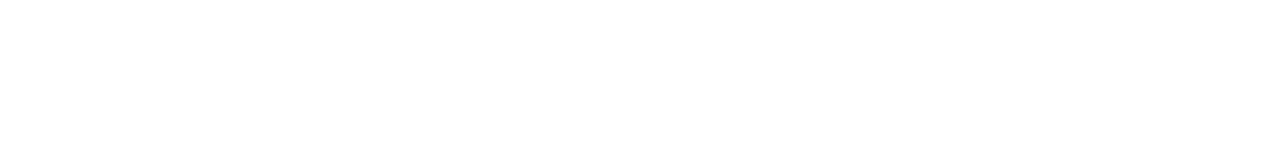
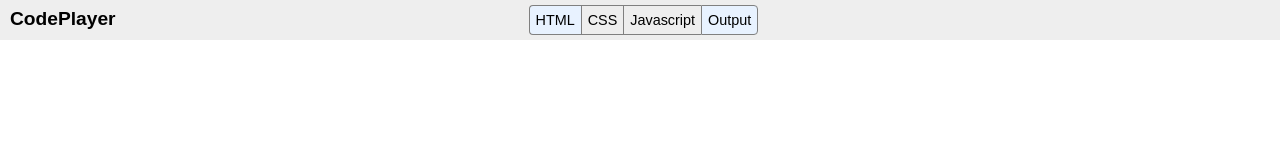
Before and after one commit to Sultonali-Ali/CodePlayer, a plain HTML site: page index.html in a window 1280 px wide. Drawn offline with Linux system fonts and the light colour scheme.

Commit message:
Создано шапка(header) и кнопки в неё, стилизован

```diff
--- /dev/null
+++ b/css/main.css
@@ -0,0 +1,53 @@
+
+
+body {
+	font-family: sans-serif;
+	padding: 0;
+	margin: 0;
+}
+
+#header {
+	width: 100%;
+	background-color: #eeeeee;
+	padding: 5px;
+	height: 30px;
+}
+
+#logo {
+	float: left;
+	font-weight: bold;
+	font-size: 120%;
+	padding: 3px 5px;
+}
+
+#buttonContainer {
+	width: 233px;
+	margin: 0 auto;
+}
+
+.toggleButton {
+	float: left;
+	border: 1px solid grey;
+	padding: 6px;
+	border-right: none;
+	font-size: 90%;
+}
+
+#html {
+	border-top-left-radius: 4px;
+	border-bottom-left-radius: 4px;
+}
+
+#output {
+	border-top-right-radius: 4px;
+	border-bottom-right-radius: 4px;
+	border-right: 1px solid grey;
+}
+
+.active {
+	background-color: #E8F2FF;
+}
+
+.highlightedButton {
+	background-color: grey;
+}
--- a/index.html
+++ b/index.html
@@ -2,12 +2,25 @@
 <html lang="en">
 <head>
 	<meta charset="UTF-8">
+	<meta name="viewport" content="width=device-width">
 	<title>Code Player</title>
+
+	<link rel="stylesheet" href="css/main.css">
 
 	<script src="jquery.min.js"></script>
 </head>
 <body>
 
+	<div id="header">
+		<div id="logo">CodePlayer</div>
+
+		<div id="buttonContainer">
+			<div class="toggleButton active" id="html">HTML</div>
+			<div class="toggleButton" id="css">CSS</div>
+			<div class="toggleButton" id="javascript">Javascript</div>
+			<div class="toggleButton active" id="output">Output</div>
+		</div>
+	</div>
 
 	<script src="js/main.js"></script>
 </body>
--- a/js/main.js
+++ b/js/main.js
@@ -0,0 +1,12 @@
+
+
+$(".toggleButton").hover(function () {
+	$(this).addClass('highlightedButton');
+}, function () {
+	$(this).removeClass('highlightedButton');
+});
+
+$(".toggleButton").click(function() {
+	$(this).toggleClass('active');
+	$(this).removeClass('highlightedButton');
+});
```
